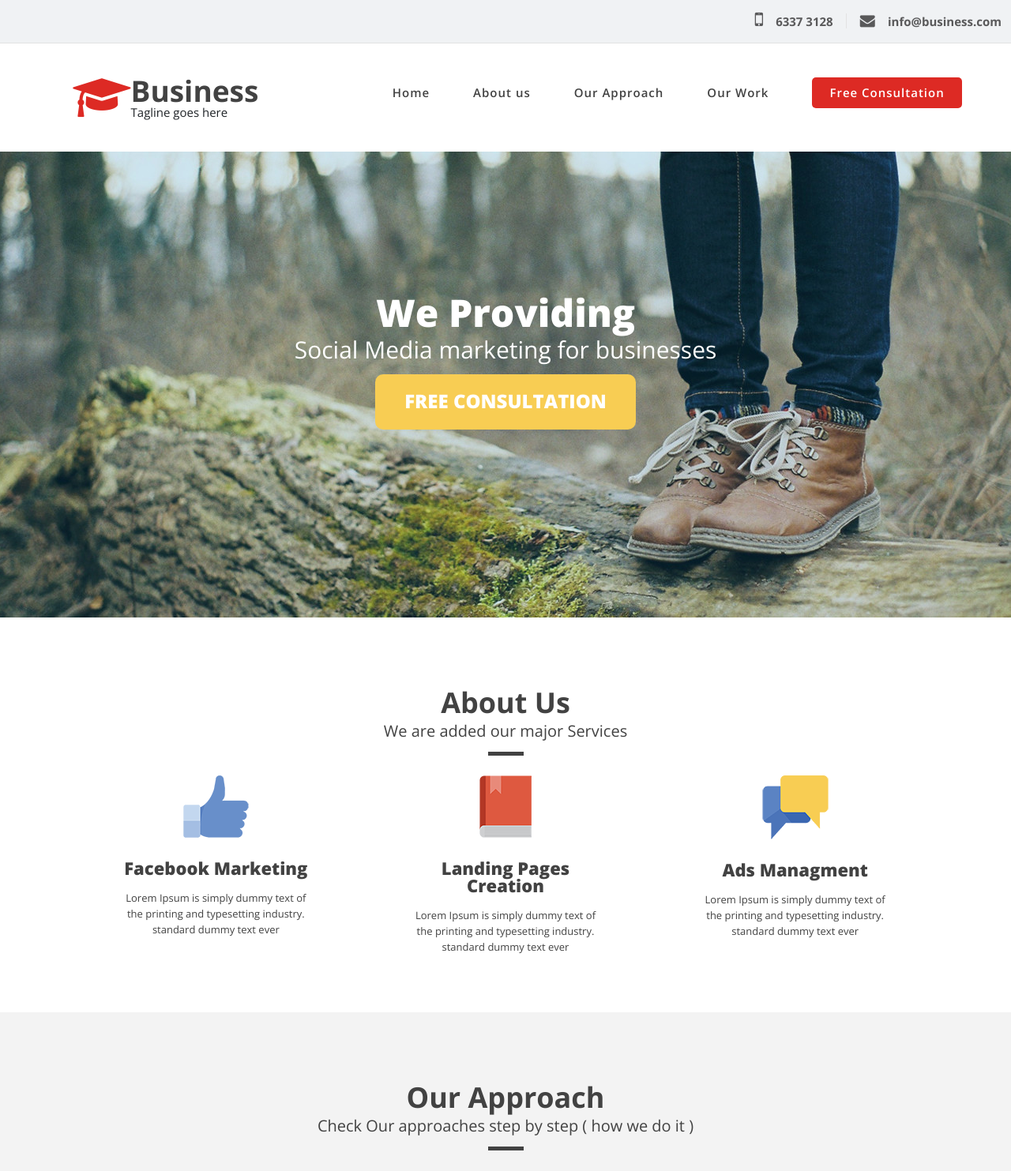
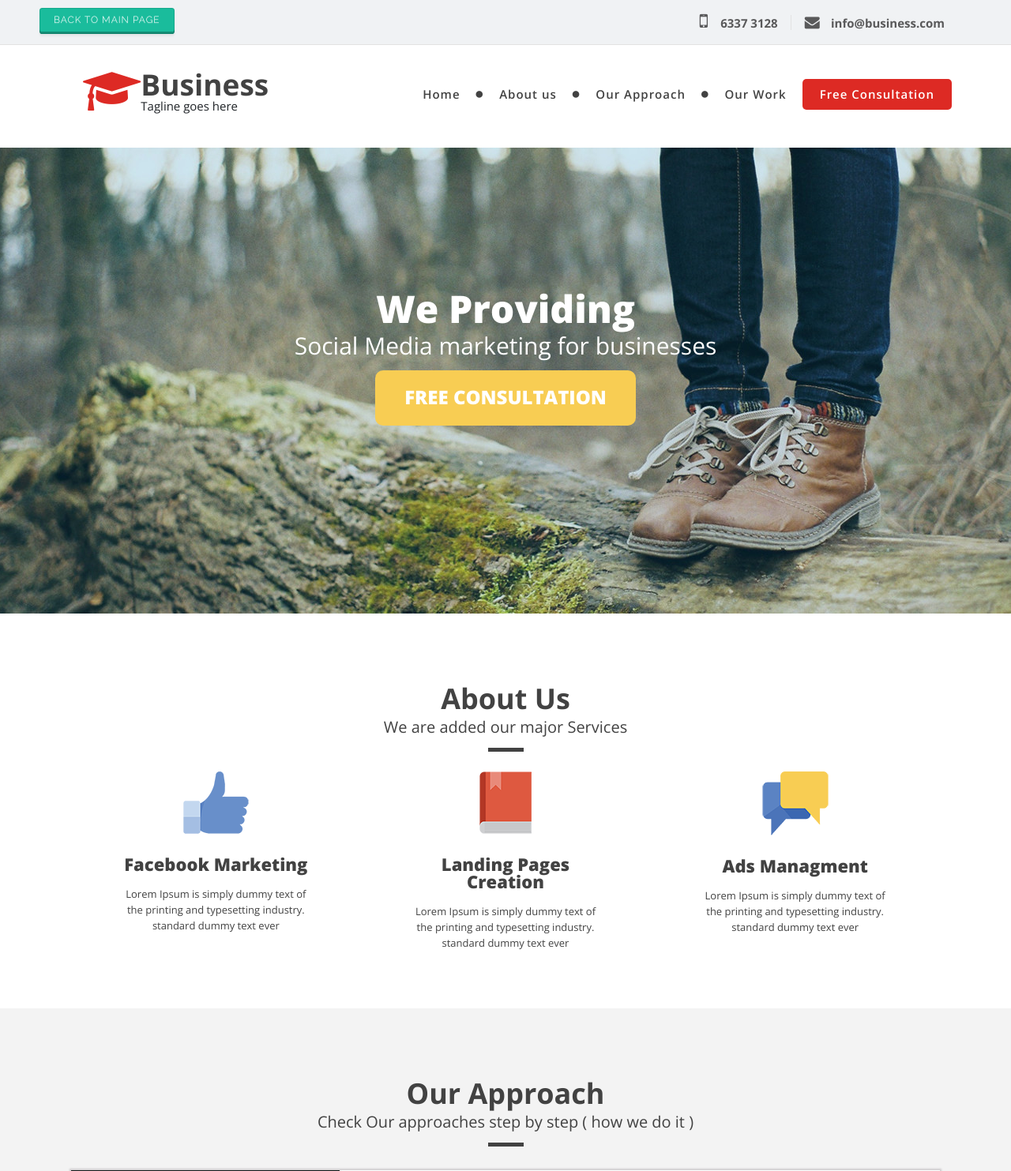
Before and after one commit to markusidelev/markusidelev.github.io, a PHP site: page /porftolio/business/index.html in a window 1280 px wide. Shown: the top 1483 px of the page at 79% size. Run offline with PHP 8.4, Linux system fonts and the light colour scheme; some libraries are stand-ins or nearby versions.

Commit message:
Added Pushy button, some minor improves in Business

```diff
--- /dev/null
+++ b/css/pushy-buttons.css
@@ -0,0 +1,60 @@
+@import url("https://fonts.googleapis.com/css?family=Raleway:300,400");
+@import url("https://fonts.googleapis.com/css?family=Source+Sans+Pro:400,900");
+.btn {
+  display: inline-block;
+  border: none;
+  border-radius: .3em;
+  -webkit-box-shadow: inset 0 0 0 1px rgba(0, 0, 0, 0.1), inset 0 -0.25em 0 rgba(0, 0, 0, 0.25), 0 0.25em 0.25em rgba(0, 0, 0, 0.05);
+  box-shadow: inset 0 0 0 1px rgba(0, 0, 0, 0.1), inset 0 -0.25em 0 rgba(0, 0, 0, 0.25), 0 0.25em 0.25em rgba(0, 0, 0, 0.05);
+  color: #fff;
+  cursor: pointer;
+  font-family: 'Raleway', sans-serif;
+  font-weight: 300;
+  line-height: 1.5;
+  letter-spacing: 1px;
+  padding: .5em 1.5em .75em;
+  position: relative;
+  text-decoration: none;
+  text-shadow: 0 1px 1px rgba(255, 255, 255, 0.25);
+  vertical-align: middle;
+  -webkit-user-select: none;
+  -moz-user-select: none;
+  -ms-user-select: none;
+  user-select: none;
+}
+.btn:active {
+  -webkit-box-shadow: inset 0 0 0 1px rgba(0, 0, 0, 0.2), inset 0 2px 0 rgba(255, 255, 255, 0.1), inset 0 0.25em 0.5em rgba(0, 0, 0, 0.05);
+  box-shadow: inset 0 0 0 1px rgba(0, 0, 0, 0.2), inset 0 2px 0 rgba(255, 255, 255, 0.1), inset 0 0.25em 0.5em rgba(0, 0, 0, 0.05);
+  margin-top: .25em;
+  padding-bottom: .5em;
+}
+.btn:active, .btn:focus {
+  outline: none;
+}
+.btn--blue {
+  background-color: #3498db;
+}
+.btn--green {
+  background-color: #1abc9c;
+}
+.btn--red {
+  background-color: #e65d4f;
+}
+.btn--lg {
+  font-size: 1.5em;
+}
+.btn--df {
+  font-size: 1.25em;
+}
+.btn--md {
+  font-size: 1em;
+}
+.btn--sm {
+  font-size: 0.75em;
+}
+.back_to_main{
+  position: fixed !important;
+  z-index: 9999;
+  top: 10px;
+  left: 50px;
+}
--- a/porftolio/business/css/style.css
+++ b/porftolio/business/css/style.css
@@ -5,6 +5,20 @@
 a{
 	text-decoration: none;
 }
+a:hover{
+	text-decoration: none;
+}
+*::-moz-selection {
+	color: #fff;
+	background: #f8cd53;
+}
+
+*::selection {
+	color: #fff;
+	background: #f8cd53;
+}
+
+
 body {
 	background: #f0f2f4;
 	font-family: 'Open Sans', sans-serif;
@@ -39,15 +53,15 @@ body {
 	padding-left: 17px;
 	border-left: 1px solid #e2e2e2;
 }
-.top_info i:last-child {
-
+.top_info a:last-child {
 	margin: 12px 100px 12px 0;
 	width: 27px;
 	height: 27px;
 	padding: 6px 10px;
-	background: #1287bf;
-	color: white;
+	/*background: #1287bf;*/
+	/*color: white;*/
 	border-radius: 10%;
+	padding-right: 10%;
 }
 
 header {
@@ -64,7 +78,7 @@ header {
 	width: 250px;
 	height: 57px;
 	display: flex;
-	margin:40px;
+	margin:30px 40px 0;
 	transition: 0.5s;
 }
 
@@ -108,7 +122,7 @@ nav ul{
 
 nav ul li a{
 	display: inline-block;
-	padding-right: 35px;
+	/*padding-right: 35px; */
 	font-size: 15px;
 	line-height: 15px;
 	color: #424242;
@@ -116,9 +130,14 @@ nav ul li a{
 	font-weight: 600;
 	margin: 55px 10px;
 }
+nav ul span{
+	margin: 55px 10px 0;
+	font-size: 10px;
+	color: #424242;
+}
 
 
-nav ul span li a{
+nav ul li.consult_button a{
 	color: #ffffff;
 	padding: 12px 22px;
 	background: #dd2a24;
@@ -127,7 +146,7 @@ nav ul span li a{
 	transition: .5s;
 }
 
-nav ul span li a:hover{
+nav ul li.consult_button a:hover{
 	color: #fff;
 	transform: scale(1.1);
 }
@@ -681,13 +700,15 @@ nav ul li a:hover {
 .author{
 	background: #515151;
 	text-align: center;
+	height: 75px;
 }
-.author p{
+.author a p{
+	width: 80%;
 	margin:0px auto;
-	padding: 25px 0 30px;
+	padding: 27px 0 0;
 	font-size: 14px;
 	line-height: 14px;
-	/*font-weight: 600;*/
+	font-weight: 600;
 	color: #cecece;
 
 }
@@ -718,7 +739,9 @@ nav ul li a:hover {
 		background: #de2b24;
 		color: #ffffff;
 	}
-
+	nav span{
+		display: none;
+	}
 	nav ul{
 		text-align: center;
 		flex-direction: column;
@@ -731,7 +754,7 @@ nav ul li a:hover {
 		margin: 0 0px;
 		/*border: 1px solid black;*/
 	}
-	nav ul span li a {
+	nav ul li.consult_button a {
 		margin: 15px 10px;
 	}
 
--- a/porftolio/business/index.html
+++ b/porftolio/business/index.html
@@ -9,8 +9,9 @@
 	<link href="https://fonts.googleapis.com/css?family=Open+Sans:300,400,600,700,800" rel="stylesheet">
 	<link rel="stylesheet" href="https://maxcdn.bootstrapcdn.com/font-awesome/4.7.0/css/font-awesome.min.css">
 	<!-- <link rel="stylesheet" href="css/jquery.fancybox.css"> -->
+	<link rel="stylesheet" href="https://cdnjs.cloudflare.com/ajax/libs/animate.css/3.5.2/animate.min.css">
 	<link rel="stylesheet" href="css/style.css">
-
+	<link rel="stylesheet" href="../../css/pushy-buttons.css">
 
 	<meta name="viewport" content="width=device-width">
 </head>
@@ -35,10 +36,13 @@
 		<nav>
 			<ul>
 				<li><a href="#">Home</a></li>
+				<span><i class="fa fa-circle" aria-hidden="true"></i></span>
 				<li><a href="#about">About us</a></li>
+				<span><i class="fa fa-circle" aria-hidden="true"></i></span>
 				<li><a href="#approach">Our Approach</a></li>
+				<span><i class="fa fa-circle" aria-hidden="true"></i></span>
 				<li><a href="#work">Our Work</a></li>
-				<span><li><a href="#analysis">Free Consultation</a></li></span>
+				<li class="consult_button"><a href="#analysis">Free Consultation</a></li>
 			</ul>
 		</nav>
 	</header>
@@ -256,9 +260,14 @@
 				<input type="submit" value="Subscribe" class="subscribe">
 			</form>
 		</div>
+		<a href="../../index.html">
+
+			<button  class="btn btn--sm btn--green back_to_main">BACK TO MAIN PAGE</button>
+		</a>
+
 
 		<div class="author">
-			<p>markusidelev &copy; 2017 All Rights Reserved</p>
+			<a href="https://www.facebook.com/marksidelev" target="_blank" rel="nofollow"><p class="animated">markusidelev &copy; 2017</p></a>
 		</div>
 	</footer>
 
--- a/porftolio/business/js/common.js
+++ b/porftolio/business/js/common.js
@@ -14,3 +14,7 @@ $(".banner a").click(function(e)	{
 	var href=$(this).attr("href");
 	$("html,body").animate({scrollTop:$(href).offset().top},1000);
 });
+
+$(".animated").hover(function(){
+	$(".animated").toggleClass("rubberBand infinite");
+});
--- a/porftolio/lambda/index.html
+++ b/porftolio/lambda/index.html
@@ -262,7 +262,7 @@
 
 	</footer>
 	<div class="author">
-		<a href="">
+		<a href="https://www.facebook.com/marksidelev" target="_blank" rel="nofollow">
 			<p>markusidelev &copy; 2017</p>
 		</a>
 	</div>
```
Also changed, not shown: porftolio/business/img/step-1.png.
